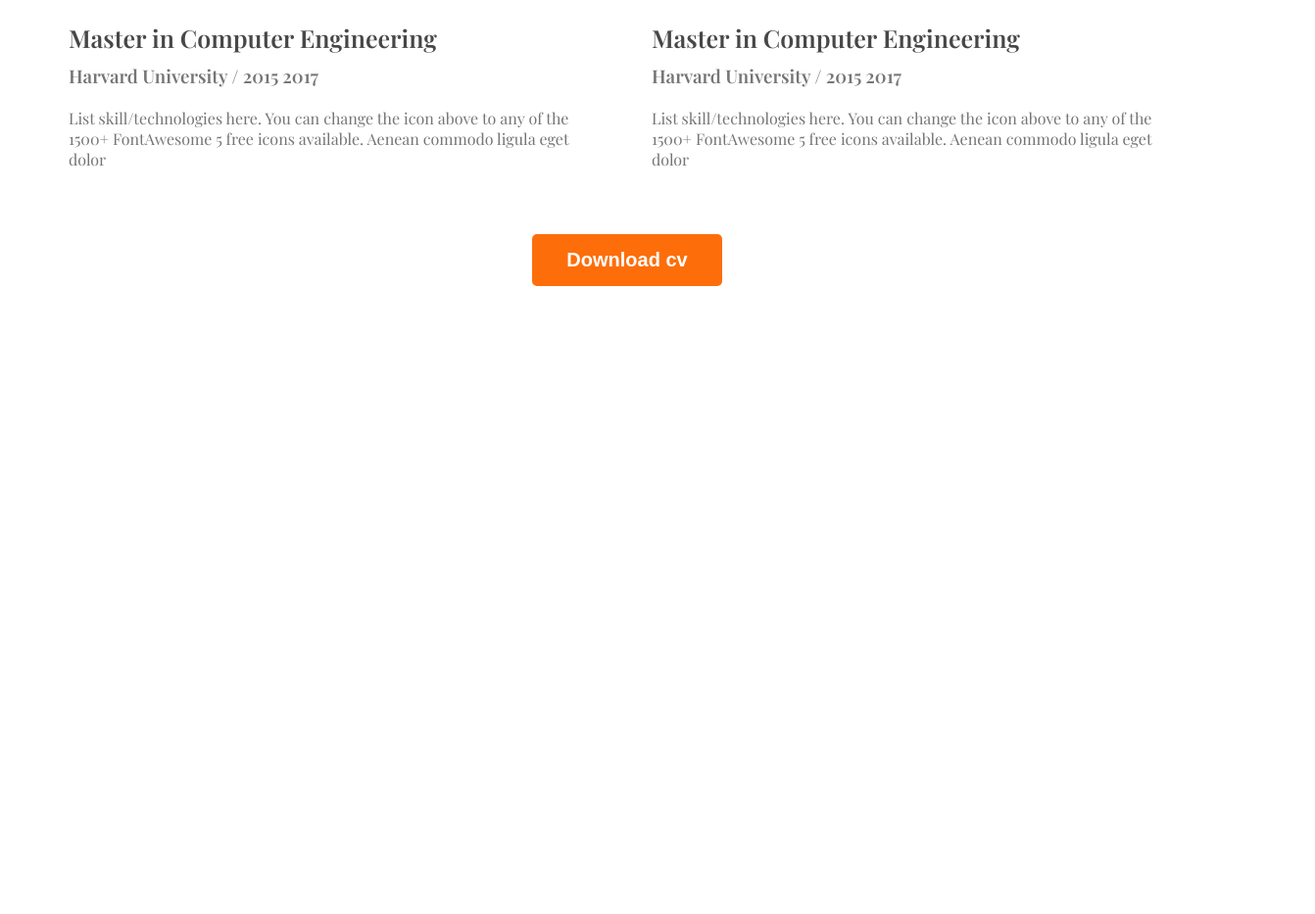
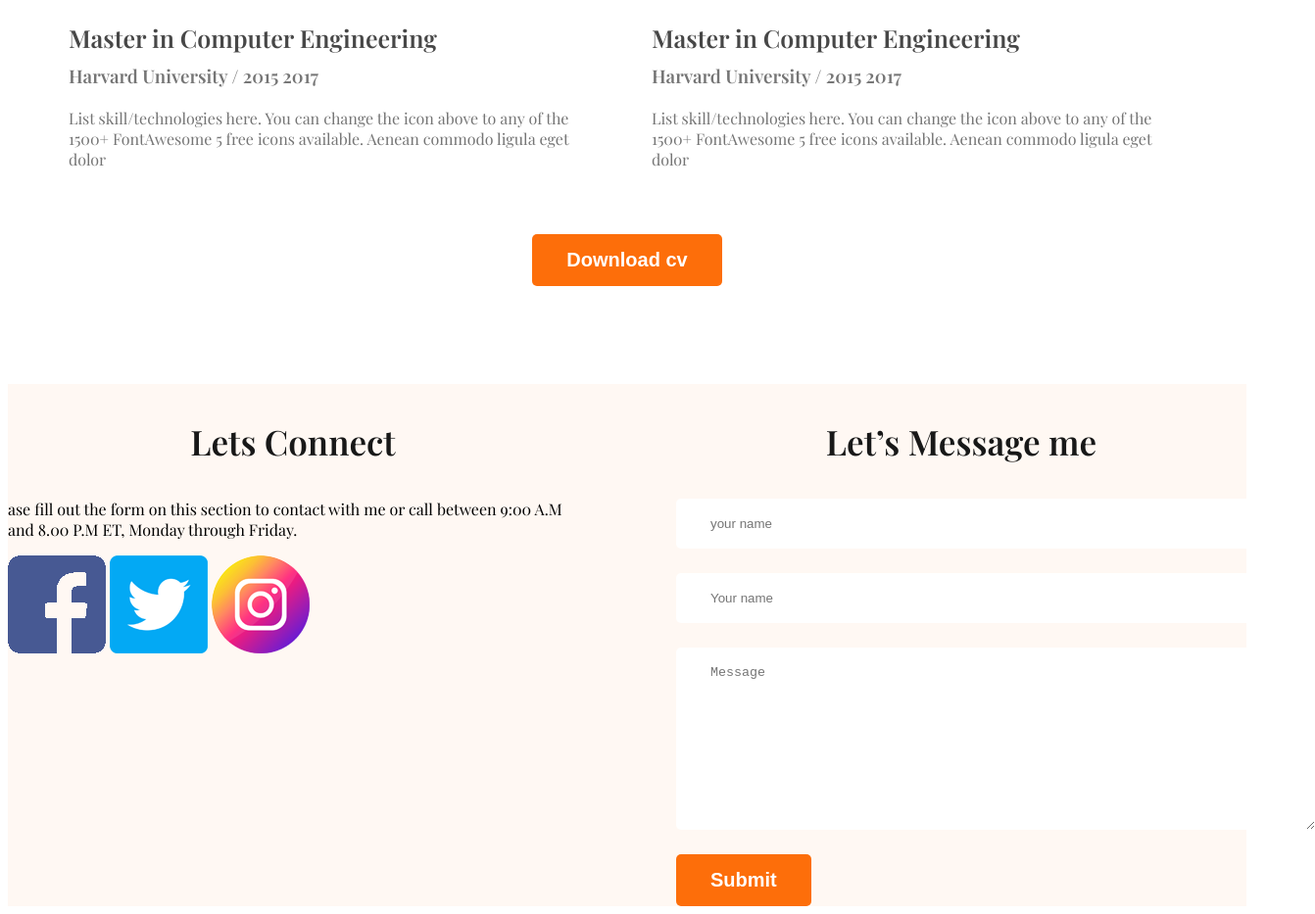
Before and after one commit to mjakaria11/webdedeloper-portfelow, a plain HTML site: page index.html in a window 1280 px wide. Shown: the part 2781-3714 px from the top of the page at 98% size, 1342 px wide, since content can reach past the window. Before the commit the page ends 3081 px from the top, so only its background shows below. Drawn offline with nearby package versions, Linux system fonts and the light colour scheme; a web font is replaced by a local one.

Commit message:
uploaded

```diff
--- a/index.html
+++ b/index.html
@@ -182,7 +182,25 @@
   </main>
 
   <footer>
-
+    <div class="footer-item">
+      <h3 class="section-title">Lets Connect</h3>
+      <p class="section-description">ase fill out the form on this section to contact with me or call between
+        9:00 A.M and 8.00 P.M ET, Monday through Friday.</p>
+      <div class="sobail-links">
+        <a href=""><img src="icon/facebook.png" alt=""></a>
+        <a href=""><img src="icon/twitter.png" alt=""></a>
+        <a href=""><img src="icon/instagram.png" alt=""></a>
+      </div>
+    </div>
+    <div class="footer-item">
+      <h3 class="section-title">Let’s Message me</h3>
+      <form class="contract" action="">
+        <input type="text" placeholder="your name">
+        <input type="email" placeholder="Your name" name="" id="">
+        <textarea name="" placeholder="Message" id="" cols="30" rows="10"></textarea>
+        <input class="btn-primary" type="submit" value="Submit">
+      </form>
+    </div>
 
   </footer>
 </body>
--- a/style/style.css
+++ b/style/style.css
@@ -161,3 +161,31 @@ main section{
   text-align: center;
   margin-top: 50px;
 }
+
+/* fooler style  */
+
+footer{
+  display: flex;
+  gap: 100px;
+  background: #FFF8F3;
+  margin-top: 100px;
+  padding-top: 130px 200px;
+}
+.footer-item{
+  width: 50%;
+}
+.contract input[type="text"], .contract input[type="email"],
+textarea{
+ display: block;
+ margin-bottom: 25px;
+ padding: 18px 35px;
+ color: #757575;
+ border-radius: 5px;
+ background: #fff;
+ border: 0;
+ width: 100%;
+}
+.sobail-links{
+  margin-right: 25px;
+  size: 30px;
+}
```
